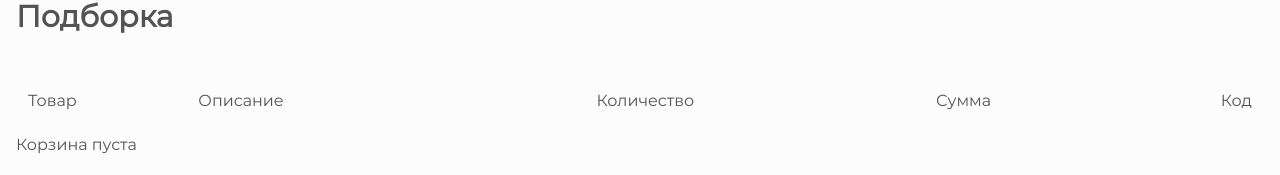
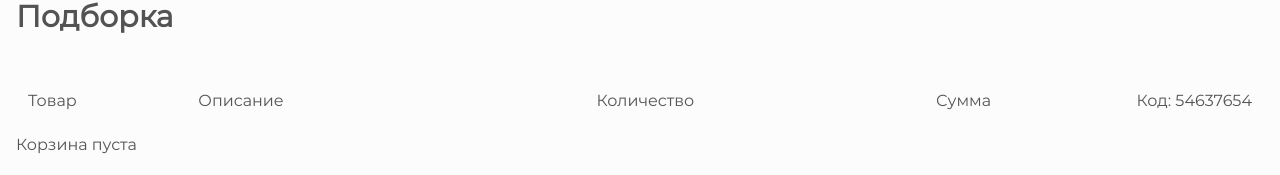
Before and after one commit to 89811421793/lamps, a Next.js app: page /basket in a window 1280 px wide. Shown: the part 156-331 px from the top of the page. Built offline with nearby package versions, Linux system fonts and the light colour scheme.

Commit message:
начало исправления описания

```diff
--- a/src/app/basket/page.tsx
+++ b/src/app/basket/page.tsx
@@ -37,7 +37,7 @@ const Basket: React.FC = () => {
           <span className="p-1 w-[25%]">Описание</span>
           <span className="p-1 w-[35%] text-center">Количество</span>
           <span className="p-1 w-[25%] text-center">Сумма</span>
-          <span className="p-1 w-[15%] text-right">Код</span>
+          <span className="p-1 w-[15%] text-right">Код: 54637654</span>
         </div>
         {products.length > 0 ? (
           products.map((product) => (
--- a/src/app/components/Card.tsx
+++ b/src/app/components/Card.tsx
@@ -1,3 +1,4 @@
+// src/components/Card.tsx
 'use client'
 import React from "react";
 import Link from "next/link";
@@ -20,7 +21,9 @@ const Card: React.FC<CardProps> = ({ url, title, price, id, features = [] }) =>
     const product: Product = {
       id: uuidv4(), // Генерируем уникальный id
       image: url.includes("prod1") ? "/svetilnik.png" : "/f5bed36a6da638ce4acb04cf430b36cb 1.png",
-      name: title,
+      name: url.includes("prod1")
+        ? "Трековый светильник EVO L 50Вт Серый CRI/Ra 80+ 85 3000 1672 LED"
+        : "Дизайнерский светильник изготавливаемый по проекту\nДлинна до 3 метров. Углы поворота между секторами по проекту. Мощность рассчитывается индивидуально.",
       price: price,
       code: id,
       quantity: 1, // Устанавливаем начальное количество
--- a/src/app/components/ProductCard.tsx
+++ b/src/app/components/ProductCard.tsx
@@ -2,6 +2,7 @@
 'use client'
 import React from 'react';
 import { Product } from '../store/actions';
+
 
 interface ProductCardProps {
   product: Product;
@@ -16,7 +17,7 @@ const ProductCard: React.FC<ProductCardProps> = ({ product, quantity, onQuantity
       <span className="w-1/4">{product.name}</span>
       <span className="w-1/4 text-center">{quantity}</span> {/* Отображаем количество */}
       <span className="w-1/4 text-center">{(product.price * quantity).toFixed(2)} ₽</span> {/* Сумма */}
-      <span className="w-1/4 text-right">{product.code}</span>
+      {/* <span className="w-1/4 text-right">{product.code}</span> */}
     </div>
   );
 };
```
